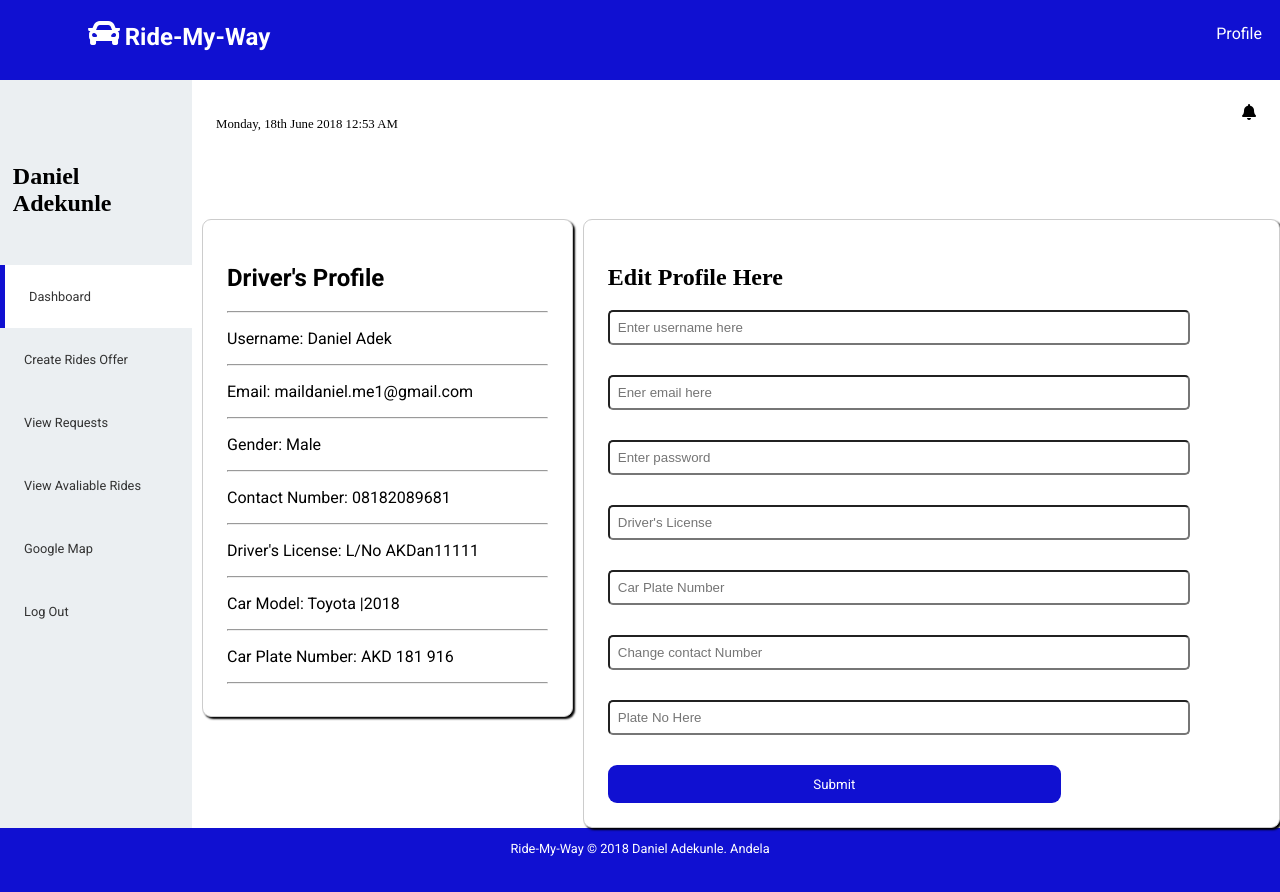
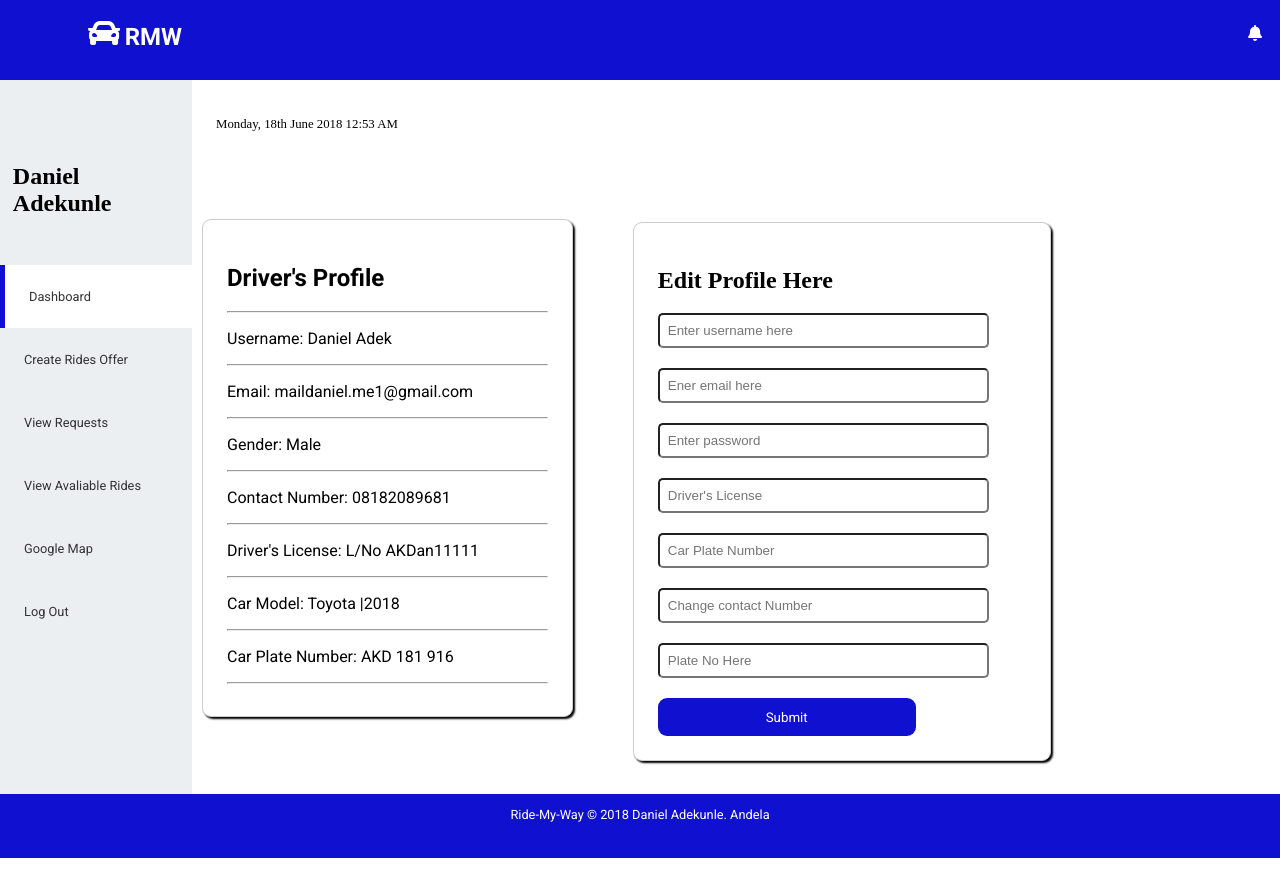
Before and after one commit to DanielAdek/Ride-My-Way, a plain HTML site: page UI/d-profile.html in a window 1280 px wide. After the commit the page ends 858 px from the top, so only its background shows below. Drawn offline with Linux system fonts and the light colour scheme.

Commit message:
modify drivers profile mark up file

```diff
--- a/UI/assets/css/d-profile.css
+++ b/UI/assets/css/d-profile.css
@@ -22,6 +22,11 @@
     font-family: Roboto;
 }
 
+.edit-profile {
+    width: 60%;
+    margin: 3px 50px;
+}
+
 @media (max-width: 40rem) {
     .profile {
         grid-template-rows: 23rem auto;
--- a/UI/d-profile.html
+++ b/UI/d-profile.html
@@ -24,15 +24,16 @@
         </button>
         <div class="wrapper flex-row justify-content-sb">
             <div class="logo-brand">
-                <h3>
-                    <i class="fas fa-car text-light"></i>
-                    <a class="text-light" href="">Ride-My-Way</a>
+                <h3 class="font-s-md">
+                    <i class="fas fa-car text-light font-s-lg"></i>
+                    <a class="text-light" href="index.html">RMW</a>
                 </h3>
             </div>
             <nav class="nav-links">
                 <ul class="list-group-items">
-                    <li class="list-group-item" title="Driver's Profile">
-                        <a class="text-light" href="d-profile.html">Profile</a>
+                    <li class="list-group-item" title="See all Notifications">
+                        <!-- <a class="text-white">Notifications</a> -->
+                        <i class="fas fa-bell text-light"></i>
                     </li>
                 </ul>
             </nav>
@@ -111,9 +112,6 @@
                     <div class="time">
                         <p>Monday, 18th June 2018 12:53 AM</p>
                     </div>
-                    <div class="notification">
-                        <i class="fas fa-bell"></i>
-                    </div>
                 </div>
 
                 <div class="profile">
@@ -137,32 +135,27 @@
                             <hr>
                         </div>
                     </div>
-                    <div class="profile-form-container">
-                        <div class="card">
-                            <div class="edit-profile p-3">
+                    <div class="profile-form-container mb-2">
+                        <div class="card edit-profile">
+                            <div class=" p-3">
                                 <h1>Edit Profile Here</h1>
                                 <form action="">
-                                    <div class="mb-2 name">
-                                        <input class="p-5 profile-form" type="text" placeholder="Enter username here" name="username">
-                                    </div>
-                                    <div class="mb-2 email">
-                                        <input class="p-5 profile-form" type="email" placeholder="Ener email here" name="email">
-                                    </div>
-                                    <div class="mb-2 email">
-                                        <input class="p-5 profile-form" type="password" placeholder="Enter password" name="password">
-                                    </div>
-                                    <div class="mb-2 driver-license">
-                                        <input class="p-5 profile-form" type="text" placeholder="Driver's License" name="driver-license">
-                                    </div>
-                                    <div class="mb-2 car">
-                                        <input class="p-5 profile-form" type="text" placeholder="Car Plate Number" name="car-model">
-                                    </div>
-                                    <div class="mb-2 phone">
-                                        <input class="p-5 profile-form" type="text" placeholder="Change contact Number" name="phone">
-                                    </div>
-                                    <div class="mb-2 plate-no">
-                                        <input class="p-5 profile-form" type="text" placeholder="Plate No Here " name="plate-no">
-                                    </div>
+
+                                    <input class="p-5 profile-form mb-3 " type="text" placeholder="Enter username here" name="username">
+
+                                    <input class="p-5 profile-form mb-3" type="email" placeholder="Ener email here" name="email">
+
+                                    <input class="p-5 profile-form mb-3" type="password" placeholder="Enter password" name="password">
+
+
+                                    <input class="p-5 profile-form mb-3" type="text" placeholder="Driver's License" name="driver-license">
+
+                                    <input class="p-5 profile-form mb-3" type="text" placeholder="Car Plate Number" name="car-model">
+
+                                    <input class="p-5 profile-form mb-3" type="text" placeholder="Change contact Number" name="phone">
+
+                                    <input class="p-5 profile-form mb-3" type="text" placeholder="Plate No Here " name="plate-no">
+
                                     <button class="btn btn-blue block-lg p-5" type="submit">Submit</button>
                                 </form>
                             </div>
```
